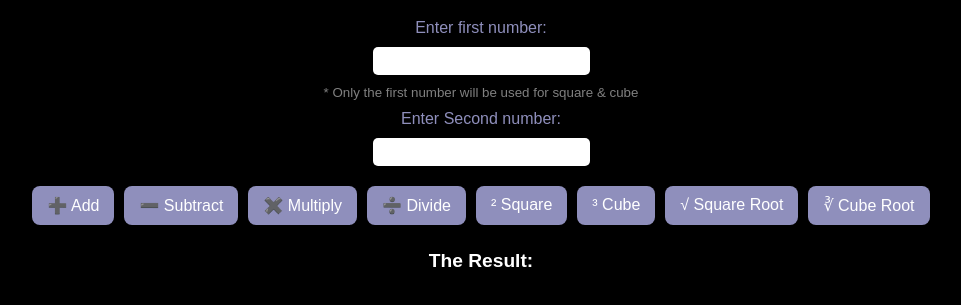
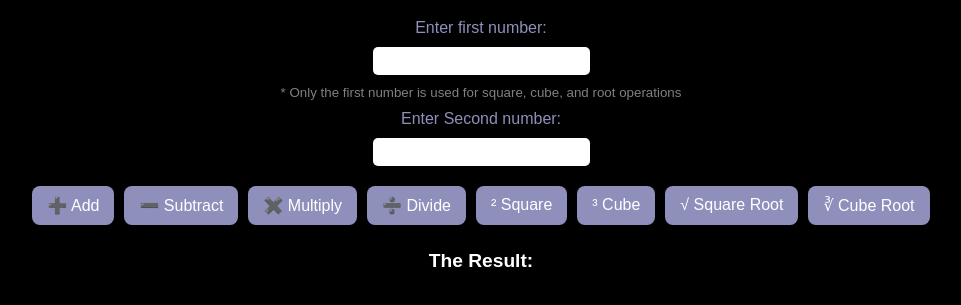
Before and after one commit to banein-yusuf/Web-Calculator, a plain HTML site: page index.html in a window 1280 px wide. Shown: the part 89-394 px from the top of the page, without its empty margins (159-1120 px from the left). Drawn offline with Linux system fonts and the light colour scheme.

Commit message:
Update index.html

```diff
--- a/index.html
+++ b/index.html
@@ -66,7 +66,9 @@
     <form id="calculatorform">
         <label for="n1">Enter first number:</label>
         <input type="number" id="n1">
-        <small style="color: gray;">* Only the first number will be used for square & cube</small>
+        <small style="color: gray;">
+            * Only the first number is used for square, cube, and root operations
+        </small>
         <label for="n2">Enter Second number:</label>
         <input type="number" id="n2">
         <div class="buttons">
```
